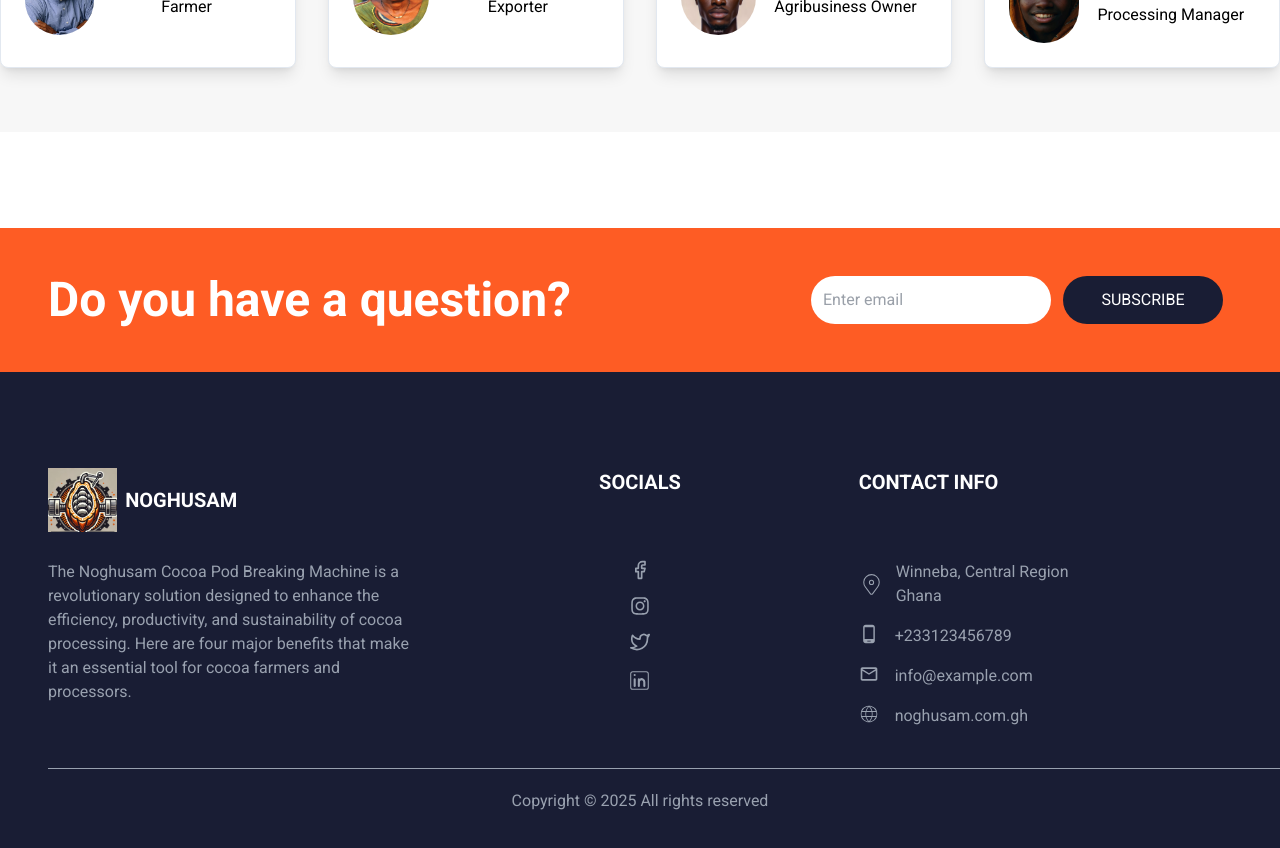
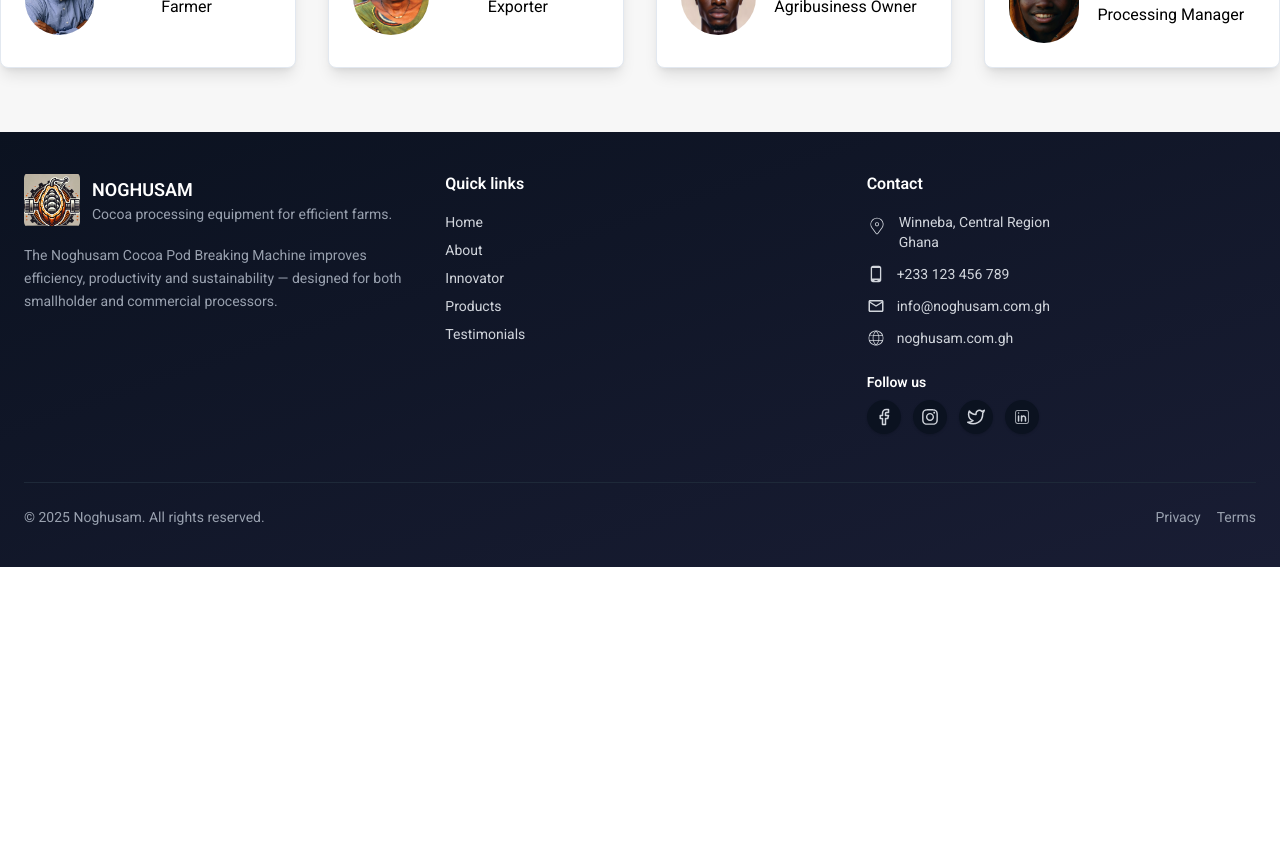
Before and after one commit to GROW-YAI/YAI-1, a React (Vite) app: page /#/ in a window 1280 px wide. Shown: the part 3200-4048 px from the top of the page. After the commit the page ends 3767 px from the top, so only its background shows below. Built offline with nearby package versions, Linux system fonts and the light colour scheme.

Commit message:
changes to footer and other

```diff
--- a/src/components/Footer.jsx
+++ b/src/components/Footer.jsx
@@ -1,80 +1,210 @@
 import React from "react";
+import { HashLink as Link } from "react-router-hash-link";
 import logo from "../../assets/NoghusamLogo.jpg";
 import { FiFacebook, FiTwitter } from "react-icons/fi";
 import { FaInstagram } from "react-icons/fa";
-import { CiLinkedin } from "react-icons/ci";
-import { MdPhoneAndroid } from "react-icons/md";
-import { MdMailOutline } from "react-icons/md";
-import { CiGlobe } from "react-icons/ci";
-import { CiLocationOn } from "react-icons/ci";
+import { CiLinkedin, CiGlobe, CiLocationOn } from "react-icons/ci";
+import { MdPhoneAndroid, MdMailOutline } from "react-icons/md";
 
 const Footer = () => {
+  const year = new Date().getFullYear();
+
   return (
-    <section className="bg-[#191D34] text-gray-400 p-6 md:p-12 pt-[10rem]">
-      <div className="grid grid-cols-1 md:grid-cols-3 gap-8 mt-[8rem]">
+    <footer
+      role="contentinfo"
+      className="bg-gradient-to-br from-[#0b1220] to-[#191D34] text-gray-300"
+    >
+      <div className="max-w-7xl  mx-auto px-6 py-10">
+        <div className="grid grid-cols-1 md:grid-cols-3 gap-8">
+          {/* Brand column */}
           <div>
-          <div className="flex gap-2 items-center text-white mb-7">
-            <img src={logo} alt="logo" className="h-16" />
-            <h2 className="text-xl font-bold">NOGHUSAM</h2>
+            <div className="flex items-center gap-3 mb-4">
+              <img
+                src={logo}
+                alt="Noghusam logo"
+                className="h-14 w-14 object-contain rounded-md"
+                loading="lazy"
+              />
+              <div>
+                <h3 className="text-white text-lg font-semibold">NOGHUSAM</h3>
+                <p className="text-sm text-gray-400">
+                  Cocoa processing equipment for efficient farms.
+                </p>
               </div>
-          <p>
-            The Noghusam Cocoa Pod Breaking Machine is a revolutionary solution
-            designed to enhance the efficiency, productivity, and sustainability
-            of cocoa processing. Here are four major benefits that make it an
-            essential tool for cocoa farmers and processors.
+            </div>
+
+            <p className="text-sm text-gray-400 leading-relaxed">
+              The Noghusam Cocoa Pod Breaking Machine improves efficiency,
+              productivity and sustainability — designed for both smallholder
+              and commercial processors.
             </p>
           </div>
 
-        <div className="text-center">
-          <h2 className="text-xl font-bold text-white mb-16">SOCIALS</h2>
-          <div className="gap-4 cursor-pointer flex flex-col items-center">
-            <a href="https://www.facebook.com" className="hover:text-[#FE5C24] transition-all duration-500">
-              <FiFacebook size={20} />
-            </a>
-            <a href="https://www.instagram.com" className="hover:text-[#FE5C24] transition-all duration-500">
-              <FaInstagram size={20} />
-            </a>
-            <a href="https://www.twitter.com" className="hover:text-[#FE5C24] transition-all duration-500">
-              <FiTwitter size={20} />
-            </a>
-            <a href="https://linkedin.com" className="hover:text-[#FE5C24] transition-all duration-500">
-              <CiLinkedin size={25} />
-            </a>
+          {/* Quick links */}
+          <nav aria-label="Quick links">
+            <h4 className="text-white font-semibold mb-4">Quick links</h4>
+            <ul className="space-y-2 text-sm">
+              <li>
+                <Link
+                  to="/#home"
+                  smooth
+                  className="hover:text-[#FE5C24] transition-all duration-300"
+                >
+                  Home
+                </Link>
+              </li>
+              <li>
+                <Link
+                  to="/#about"
+                  smooth
+                  className="hover:text-[#FE5C24] transition-all duration-300"
+                >
+                  About
+                </Link>
+              </li>
+              <li>
+                <Link
+                  to="/#innovator"
+                  smooth
+                  className="hover:text-[#FE5C24] transition-all duration-300"
+                >
+                  Innovator
+                </Link>
+              </li>
+              <li>
+                <Link
+                  to="/#products"
+                  smooth
+                  className="hover:text-[#FE5C24] transition-all duration-300"
+                >
+                  Products
+                </Link>
+              </li>
+              <li>
+                <Link
+                  to="/#testimonials"
+                  smooth
+                  className="hover:text-[#FE5C24] transition-all duration-300"
+                >
+                  Testimonials
+                </Link>
+              </li>
+
+            </ul>
+          </nav>
+
+          {/* Contact info & socials */}
+          <div>
+            <h4 className="text-white font-semibold mb-4">Contact</h4>
+            <address className="not-italic text-sm space-y-3">
+              <div className="flex items-start gap-3">
+                <CiLocationOn aria-hidden size={20} className="mt-1" />
+                <div>
+                  <span className="block">Winneba, Central Region</span>
+                  <span className="block">Ghana</span>
                 </div>
               </div>
 
-        <div className="flex flex-col gap-4">
-          <h2 className="text-xl font-bold text-white mb-12">CONTACT INFO</h2>
-          <div className="flex gap-3 hover:text-[#FE5C24] transition-all duration-500">
-            <CiLocationOn size={25} className="self-center" />
-            <div>
-              <p>Winneba, Central Region</p>
-              <p>Ghana</p>
+              <div className="flex items-center gap-3">
+                <MdPhoneAndroid aria-hidden size={18} />
+                <a
+                  href="tel:+233123456789"
+                  className="hover:text-[#FE5C24] transition focus:outline-none focus:ring-2 focus:ring-[#FE5C24] rounded"
+                >
+                  +233 123 456 789
+                </a>
               </div>
+
+              <div className="flex items-center gap-3">
+                <MdMailOutline aria-hidden size={18} />
+                <a
+                  href="mailto:info@noghusam.com.gh"
+                  className="hover:text-[#FE5C24] transition focus:outline-none focus:ring-2 focus:ring-[#FE5C24] rounded"
+                >
+                  info@noghusam.com.gh
+                </a>
               </div>
-          <div className="flex gap-4 hover:text-[#FE5C24] transition-all duration-500">
-            <MdPhoneAndroid size={20} />
-            <p>+233123456789</p>
+
+              <div className="flex items-center gap-3">
+                <CiGlobe aria-hidden size={18} />
+                <a
+                  href="https://noghusam.com.gh"
+                  target="_blank"
+                  rel="noopener noreferrer"
+                  className="hover:text-[#FE5C24] transition focus:outline-none focus:ring-2 focus:ring-[#FE5C24] rounded"
+                >
+                  noghusam.com.gh
+                </a>
               </div>
-          <div className="flex gap-4 hover:text-[#FE5C24] transition-all duration-500">
-            <MdMailOutline size={20} />
-            <p>info@example.com</p>
+            </address>
+
+            <div className="mt-6">
+              <h5 className="text-sm text-white font-semibold mb-2">
+                Follow us
+              </h5>
+              <div className="flex gap-3">
+                <a
+                  href="https://www.facebook.com"
+                  target="_blank"
+                  rel="noopener noreferrer"
+                  aria-label="Facebook"
+                  className="p-2 rounded-full bg-[#0b1220] hover:bg-[#FE5C24] transition-shadow shadow-sm focus:outline-none focus:ring-2 focus:ring-[#FE5C24]"
+                >
+                  <FiFacebook size={18} />
+                </a>
+                <a
+                  href="https://www.instagram.com"
+                  target="_blank"
+                  rel="noopener noreferrer"
+                  aria-label="Instagram"
+                  className="p-2 rounded-full bg-[#0b1220] hover:bg-[#FE5C24] transition-shadow shadow-sm focus:outline-none focus:ring-2 focus:ring-[#FE5C24]"
+                >
+                  <FaInstagram size={18} />
+                </a>
+                <a
+                  href="https://www.twitter.com"
+                  target="_blank"
+                  rel="noopener noreferrer"
+                  aria-label="Twitter"
+                  className="p-2 rounded-full bg-[#0b1220] hover:bg-[#FE5C24] transition-shadow shadow-sm focus:outline-none focus:ring-2 focus:ring-[#FE5C24]"
+                >
+                  <FiTwitter size={18} />
+                </a>
+                <a
+                  href="https://linkedin.com"
+                  target="_blank"
+                  rel="noopener noreferrer"
+                  aria-label="LinkedIn"
+                  className="p-2 rounded-full bg-[#0b1220] hover:bg-[#FE5C24] transition-shadow shadow-sm focus:outline-none focus:ring-2 focus:ring-[#FE5C24]"
+                >
+                  <CiLinkedin size={18} />
+                </a>
               </div>
-          <div className="flex gap-4 hover:text-[#FE5C24] transition-all duration-500">
-            <CiGlobe size={20} />
-            <p>noghusam.com.gh</p>
             </div>
           </div>
         </div>
 
-      <div>
-        <hr className="w-full md:w-[78rem] mt-10 mx-auto" />
+        <div className="border-t border-gray-800 mt-12 pt-6 flex flex-col md:flex-row items-center justify-between gap-4">
+          <p className="text-sm text-gray-400">
+            © {year} Noghusam. All rights reserved.
+          </p>
+          <div className="text-sm text-gray-400">
+            <a
+              href="/privacy"
+              className="mr-4 hover:text-[#FE5C24] focus:outline-none focus:ring-2 focus:ring-[#FE5C24] rounded"
+            >
+              Privacy
+            </a>
+            <a
+              href="/terms"
+              className="hover:text-[#FE5C24] focus:outline-none focus:ring-2 focus:ring-[#FE5C24] rounded"
+            >
+              Terms
+            </a>
           </div>
-
-      <div className="flex justify-center items-center mt-5 text-center">
-        <p>Copyright &copy; 2025 All rights reserved</p>
         </div>
-    </section>
+      </div>
+    </footer>
   );
 };
 
--- a/src/layouts/RootLayout.jsx
+++ b/src/layouts/RootLayout.jsx
@@ -12,7 +12,9 @@
       <Navbar2 />
       <main className="relative">
         <Outlet />
-        <Footer />
+        <div id="contact">
+          <Footer id/>
+        </div>
       </main>
     </div>
   );
--- a/src/pages/Home.jsx
+++ b/src/pages/Home.jsx
@@ -23,9 +23,6 @@
       <section id="testimonials">
         <Testimonials />
       </section>
-      <section id="contact">
-        <Contact />
-      </section>
     </main>
   );
 }
```
Also changed, not shown: 1 other file (tests, documents, lock files or other folders). Lines whose indentation alone changed are shown as unchanged.
